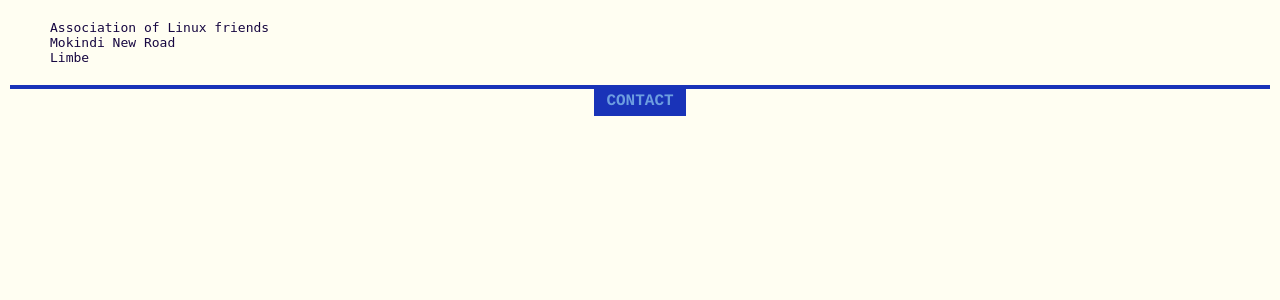
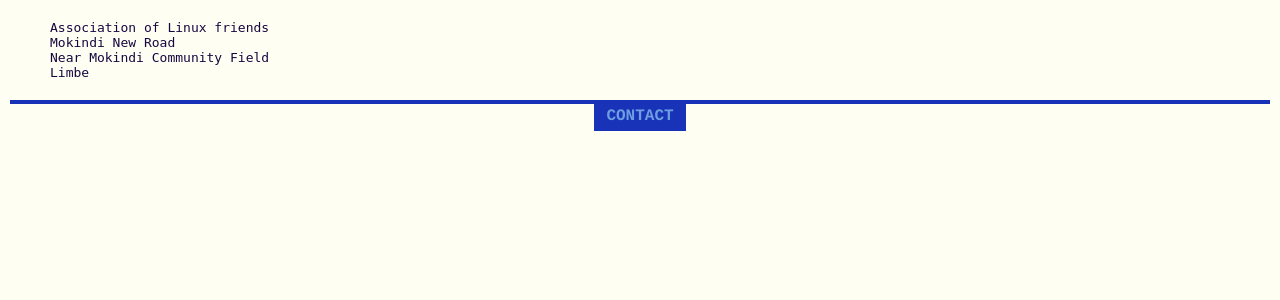
Before and after one commit to igsor/solarcalc, a PHP site: page /contact.php in a window 1280 px wide. Shown: the part 105-405 px from the top of the page. Run offline with PHP 8.4, Linux system fonts and the light colour scheme; a stand-in replaces the project's code that opens the database connection.

Commit message:
location updated

```diff
--- a/contact.php
+++ b/contact.php
@@ -9,6 +9,7 @@ t_start();
 <pre>
 Association of Linux friends
 Mokindi New Road
+Near Mokindi Community Field
 Limbe
 </pre>
 
```
